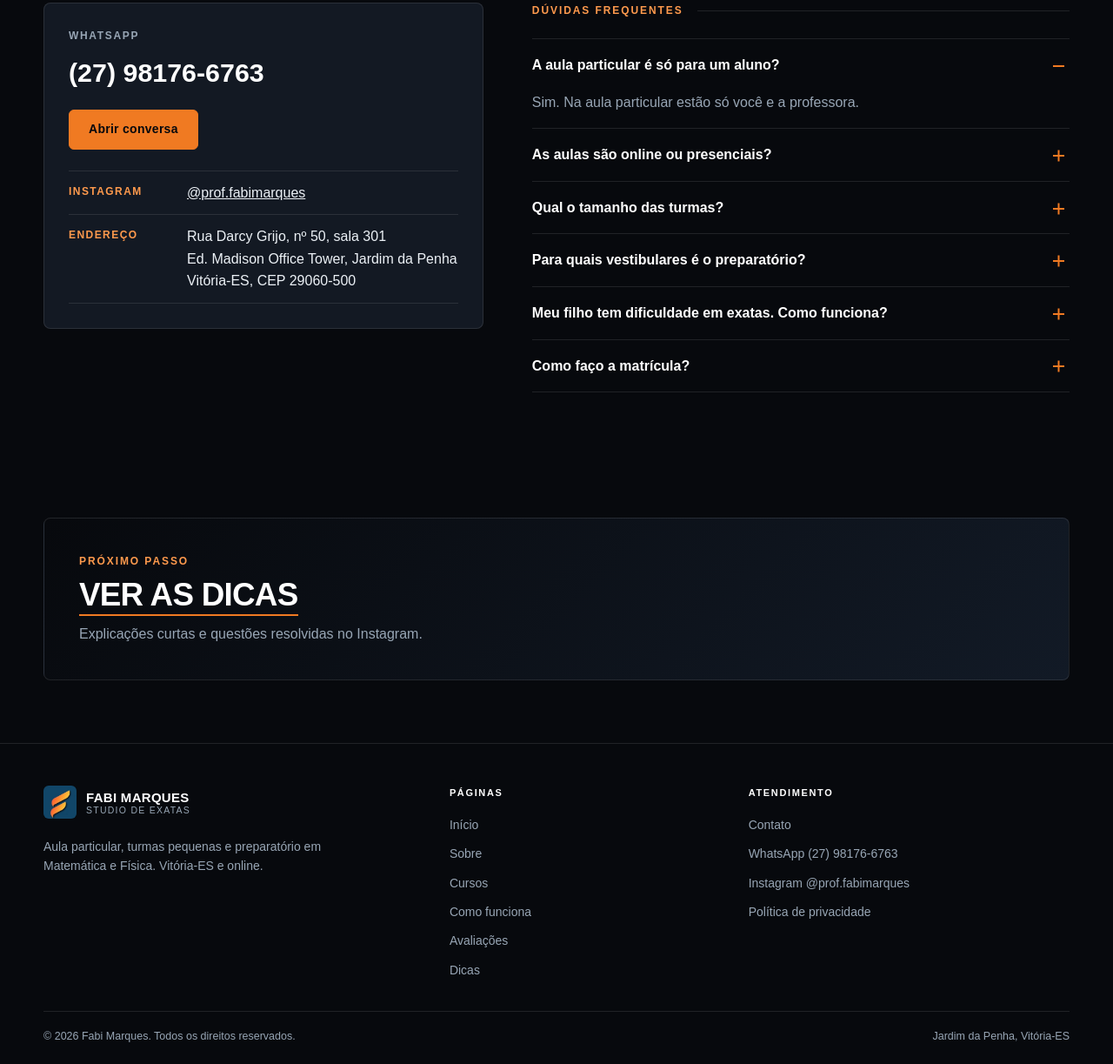
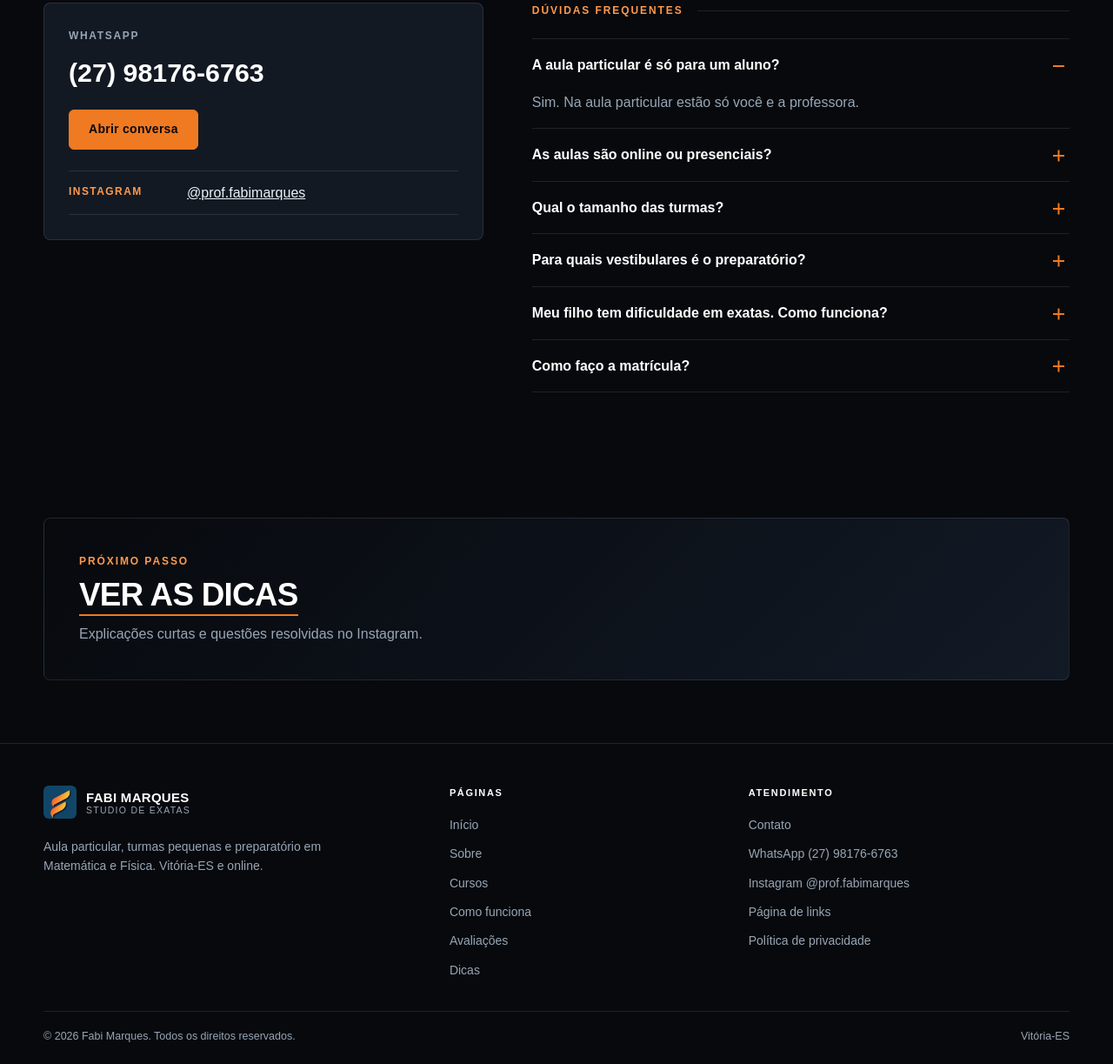
Before and after one commit to lucast-tech/ia-engenharia-software, a plain HTML site: page site-fabi-marques/contato/index.html in a window 1280 px wide. Shown: the part 391-1614 px from the top of the page at 87% size. Drawn offline with Linux system fonts and the light colour scheme.

Commit message:
Site Fabi Marques: tira o endereço e liga a página de links no rodapé
O endereço da sala não existe mais: sai do Contato, do Sobre, das
dúvidas frequentes, do rodapé e do botão Como chegar da página /link.
O rodapé passa a ter o link Página de links.

Co-Authored-By: Claude Opus 5.5 <noreply@anthropic.com>
Claude-Session: https://claude.ai/code/session_01BRh9TVVHWR17eEcSLszTVz

```diff
--- a/site-fabi-marques/contato/index.html
+++ b/site-fabi-marques/contato/index.html
@@ -5,7 +5,7 @@
   <meta name="viewport" content="width=device-width, initial-scale=1.0">
   <meta name="color-scheme" content="dark">
   <title>Contato | Fabi Marques</title>
-  <meta name="description" content="WhatsApp, Instagram e endereço da professora Fabi Marques em Vitória-ES.">
+  <meta name="description" content="WhatsApp e Instagram da professora Fabi Marques, em Vitória-ES.">
   <link rel="icon" type="image/png" href="../assets/img/favicon.png">
   <link rel="stylesheet" href="../css/style.css">
 </head>
@@ -52,7 +52,6 @@
           <a class="btn btn-primary" href="https://wa.me/5527981766763?text=Ol%C3%A1%2C%20professora%20Fabi%21%20Vim%20pelo%20site%20e%20quero%20informa%C3%A7%C3%B5es%20sobre%20as%20aulas." target="_blank" rel="noopener">Abrir conversa</a>
           <dl class="details">
             <div><dt>Instagram</dt><dd><a href="https://instagram.com/prof.fabimarques" target="_blank" rel="noopener">@prof.fabimarques</a></dd></div>
-            <div><dt>Endereço</dt><dd>Rua Darcy Grijo, nº 50, sala 301<br>Ed. Madison Office Tower, Jardim da Penha<br>Vitória-ES, CEP 29060-500</dd></div>
           </dl>
         </div>
         <div>
@@ -64,7 +63,7 @@
           </details>
           <details class="faq-item">
             <summary>As aulas são online ou presenciais?</summary>
-            <p>Há aulas online e presenciais em Jardim da Penha, Vitória-ES. Os horários são combinados pelo WhatsApp.</p>
+            <p>Há aulas online e presenciais em Vitória-ES. Os horários são combinados pelo WhatsApp.</p>
           </details>
           <details class="faq-item">
             <summary>Qual o tamanho das turmas?</summary>
@@ -123,13 +122,14 @@
           <li><a href="../contato/">Contato</a></li>
           <li><a href="https://wa.me/5527981766763" target="_blank" rel="noopener">WhatsApp (27) 98176-6763</a></li>
           <li><a href="https://instagram.com/prof.fabimarques" target="_blank" rel="noopener">Instagram @prof.fabimarques</a></li>
+          <li><a href="../link/">Página de links</a></li>
           <li><a href="../privacidade/">Política de privacidade</a></li>
         </ul>
       </nav>
     </div>
     <div class="wrap footer-bottom">
       <p>© <span data-year>2026</span> Fabi Marques. Todos os direitos reservados.</p>
-      <p>Jardim da Penha, Vitória-ES</p>
+      <p>Vitória-ES</p>
     </div>
   </footer>
 
```
Also changed, not shown: site-fabi-marques/avaliacoes/index.html (+2 -1 lines), site-fabi-marques/como-funciona/index.html (+2 -1 lines), site-fabi-marques/cursos/index.html (+2 -1 lines), site-fabi-marques/dicas/index.html (+2 -1 lines), site-fabi-marques/index.html (+2 -1 lines), site-fabi-marques/link/index.html (+0 -3 lines), site-fabi-marques/privacidade/index.html (+2 -1 lines), site-fabi-marques/sobre/index.html (+3 -2 lines), 1 other file.
